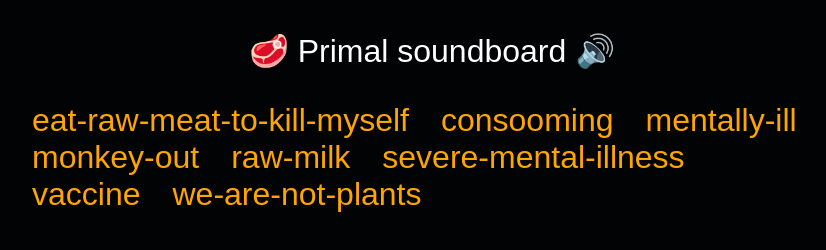
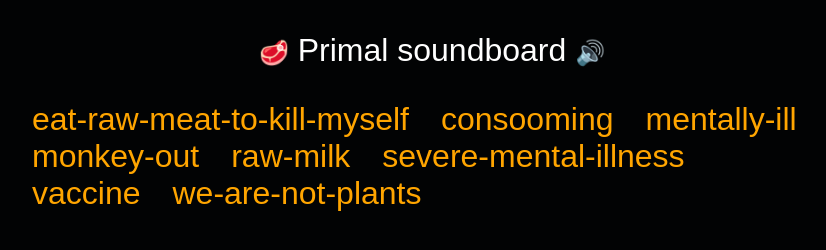
Before and after one commit to diracc/primal-soundboard, a plain HTML site: page index.html in a window 1280 px wide. Shown: the whole page, without its empty margins (208-1034 px from the left). Drawn offline with Linux system fonts and the light colour scheme.

Commit message:
h1 style

```diff
--- a/index.html
+++ b/index.html
@@ -27,9 +27,14 @@
         }
 
         h1 {
+            font-size: 2rem;
             font-weight: normal;
             text-align: center;
             margin: 1em 0;
+        }
+
+        h1 span {
+            font-size: 1.5rem;
         }
 
         #wrapper {
@@ -41,7 +46,7 @@
 </head>
 
 <body>
-    <h1>🥩 Primal soundboard 🔊</h1>
+    <h1><span>🥩</span> Primal soundboard <span>🔊</span></h1>
     <div id="wrapper"></div>
     <audio id="audio"></audio>
     <script>
```
